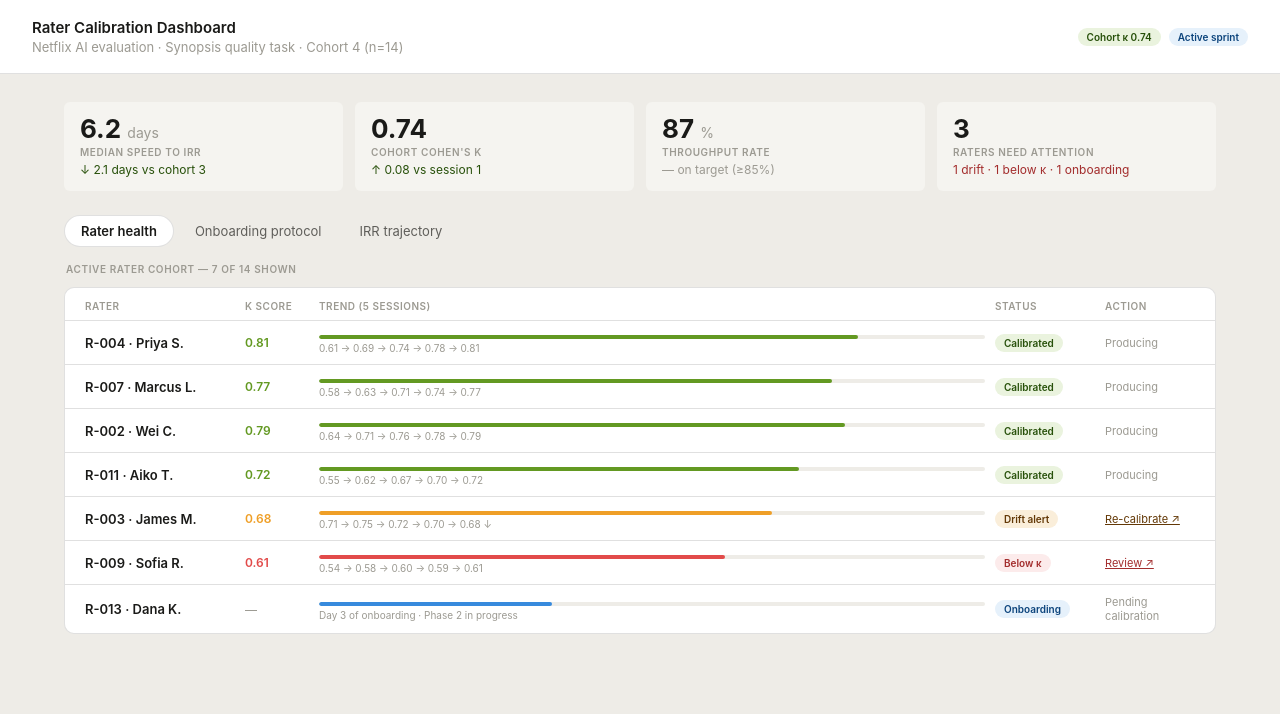
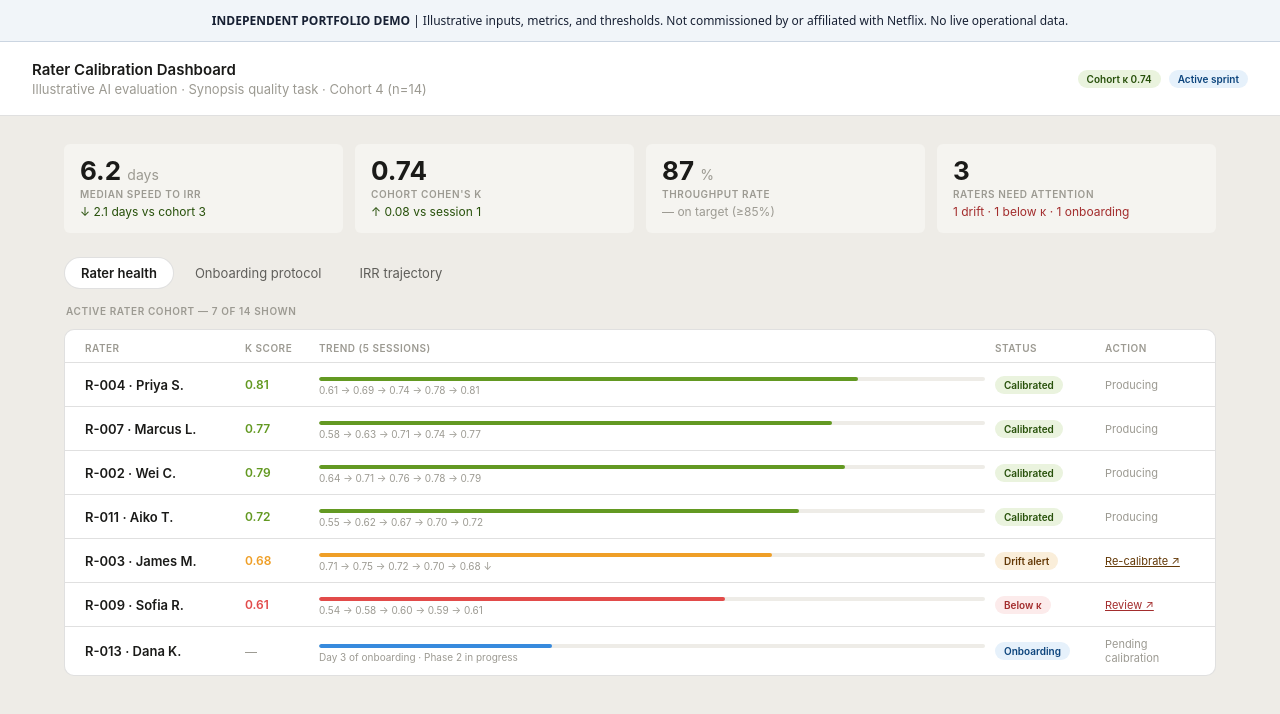
Before and after one commit to klovelace/AssessorWorkflow, a plain HTML site: page netflix-ai-eval-portfolio/artifact-2-rater-calibration/index.html in a window 1280 px wide. Drawn offline with nearby package versions, Linux system fonts and the light colour scheme.

Commit message:
Add visible independent-demo disclosure and neutral page title

```diff
--- a/netflix-ai-eval-portfolio/artifact-2-rater-calibration/index.html
+++ b/netflix-ai-eval-portfolio/artifact-2-rater-calibration/index.html
@@ -3,7 +3,7 @@
 <head>
 <meta charset="UTF-8">
 <meta name="viewport" content="width=device-width, initial-scale=1.0">
-<title>Netflix AI Evaluation — Rater Calibration Dashboard</title>
+<title>AI Evaluation Portfolio | Rater Calibration</title>
 <script src="https://cdnjs.cloudflare.com/ajax/libs/Chart.js/4.4.1/chart.umd.js"></script>
 <style>
   *, *::before, *::after { box-sizing: border-box; margin: 0; padding: 0; }
@@ -80,11 +80,12 @@
 </style>
 </head>
 <body>
+<div role="note" style="background:#f1f5f9;color:#172033;padding:11px 24px;border-bottom:1px solid #cbd5e1;font:500 12px/1.6 system-ui,sans-serif;text-align:center;"><strong>INDEPENDENT PORTFOLIO DEMO</strong> | Illustrative inputs, metrics, and thresholds. Not commissioned by or affiliated with Netflix. No live operational data.</div>
 
 <div class="page-header">
   <div>
     <div class="page-title">Rater Calibration Dashboard</div>
-    <div class="page-subtitle">Netflix AI evaluation · Synopsis quality task · Cohort 4 (n=14)</div>
+    <div class="page-subtitle">Illustrative AI evaluation · Synopsis quality task · Cohort 4 (n=14)</div>
   </div>
   <div style="display:flex;gap:8px;">
     <span class="badge b-green">Cohort κ 0.74</span>
```
